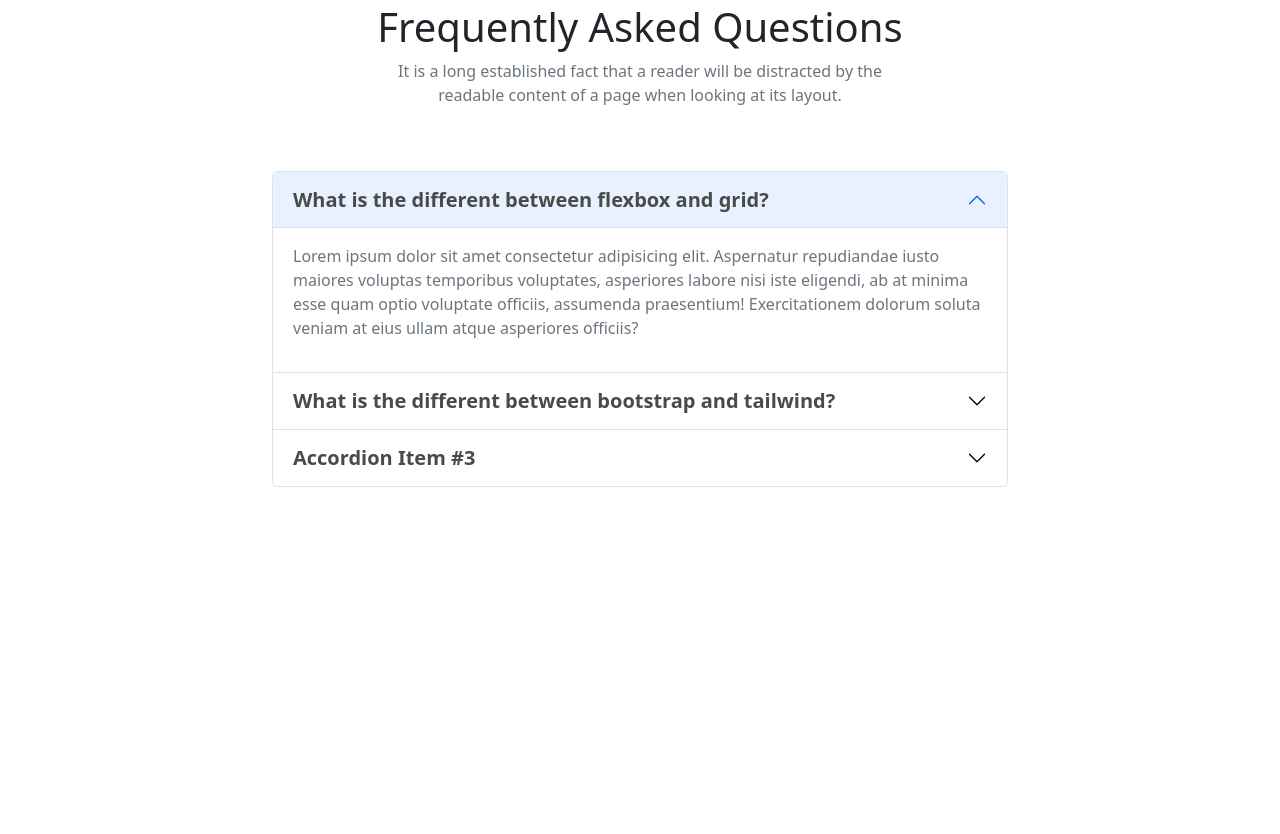
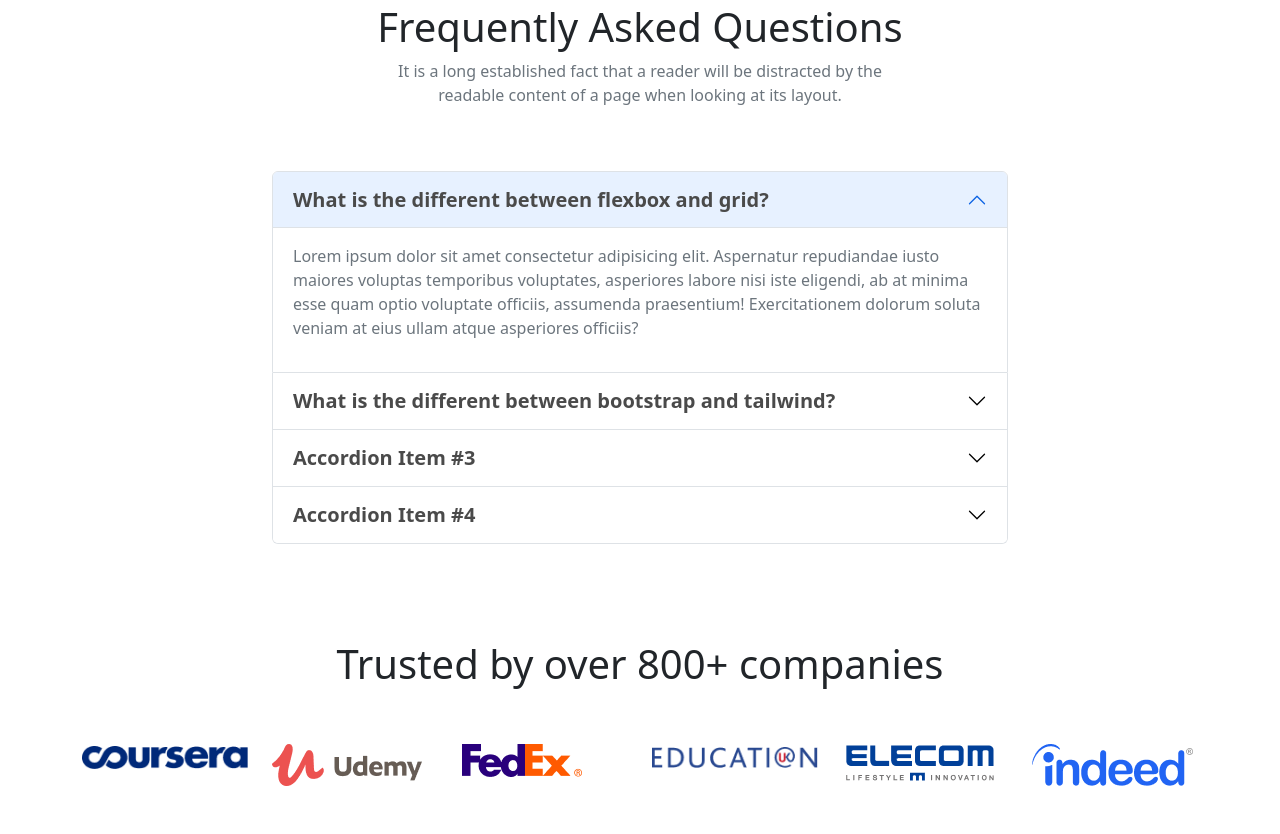
Before and after one commit to Shihab585203/softtech-edu, a plain HTML site: page index.html in a window 1280 px wide. Shown: the part 4149-4983 px from the top of the page. Before the commit the page ends 4684 px from the top, so only its background shows below. Drawn offline with nearby package versions, Linux system fonts and the light colour scheme.

Commit message:
added companies part

```diff
--- a/index.html
+++ b/index.html
@@ -680,11 +680,69 @@
                   </div>
                 </div>
               </div>
+              <div class="accordion-item">
+                <h2 class="accordion-header" id="headingFour">
+                  <button class="accordion-button collapsed fs-5 fw-bold" type="button" data-bs-toggle="collapse" data-bs-target="#collapseFour" aria-expanded="false" aria-controls="collapseFour">
+                    Accordion Item #4
+                  </button>
+                </h2>
+                <div id="collapseFour" class="accordion-collapse collapse" aria-labelledby="headingFour" data-bs-parent="#accordionExample">
+                  <div class="accordion-body">
+                    <strong>This is the third item's accordion body.</strong> It is hidden by default, until the collapse plugin adds the appropriate classes that we use to style each element. These classes control the overall appearance, as well as the showing and hiding via CSS transitions. You can modify any of this with custom CSS or overriding our default variables. It's also worth noting that just about any HTML can go within the <code>.accordion-body</code>, though the transition does limit overflow.
+                  </div>
+                </div>
+              </div>
             </div>
           </div>
         </div>
       </div>
       <!-- End FAQ Part -->
+      <!-- Start Company Part -->
+      <section class="container pt-5  g-4 d-none d-md-none d-lg-block">
+        <div
+          class="row d-flex justify-content-center"
+        >
+          <div class="col text-center">
+            <div class="px-0 px-md-5 px-lg-0">
+              <h1>Trusted by over 800+ companies</h1>
+            </div>
+          </div>
+        </div>
+        <!-- Company Logo -->
+        <div class="row py-5">
+          <div class="col">
+            <div class="logo">
+              <img class="img-fluid" src="images/company/company-1.png" alt="">
+            </div>
+        </div>
+          <div class="col">
+            <div class="logo">
+              <img class="img-fluid" src="images/company/company-2.png" alt="">
+            </div>
+        </div>
+          <div class="col">
+            <div class="logo">
+              <img class="img-fluid" src="images/company/company-3.png" alt="">
+            </div>
+        </div>
+          <div class="col">
+            <div class="logo">
+              <img class="img-fluid" src="images/company/company-4.png" alt="">
+            </div>
+        </div>
+          <div class="col">
+            <div class="logo">
+              <img class="img-fluid" src="images/company/company-5.png" alt="">
+            </div>
+        </div>
+          <div class="col">
+            <div class="logo">
+              <img class="img-fluid" src="images/company/company-6.png" alt="">
+            </div>
+        </div>
+        </div>
+      </section>
+      <!-- End Company Part -->
     </main>
 
     <!-- Script -->
```
